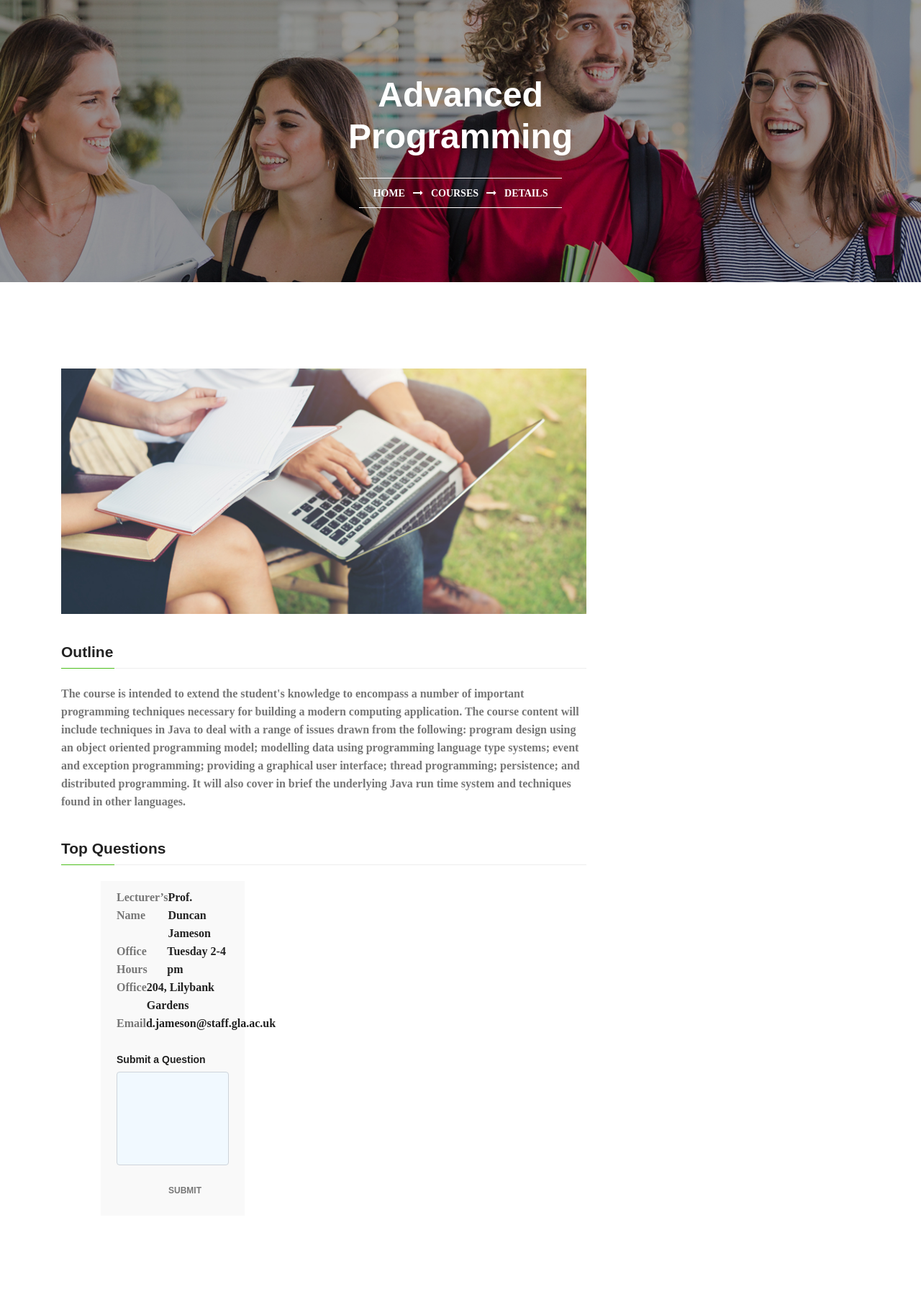
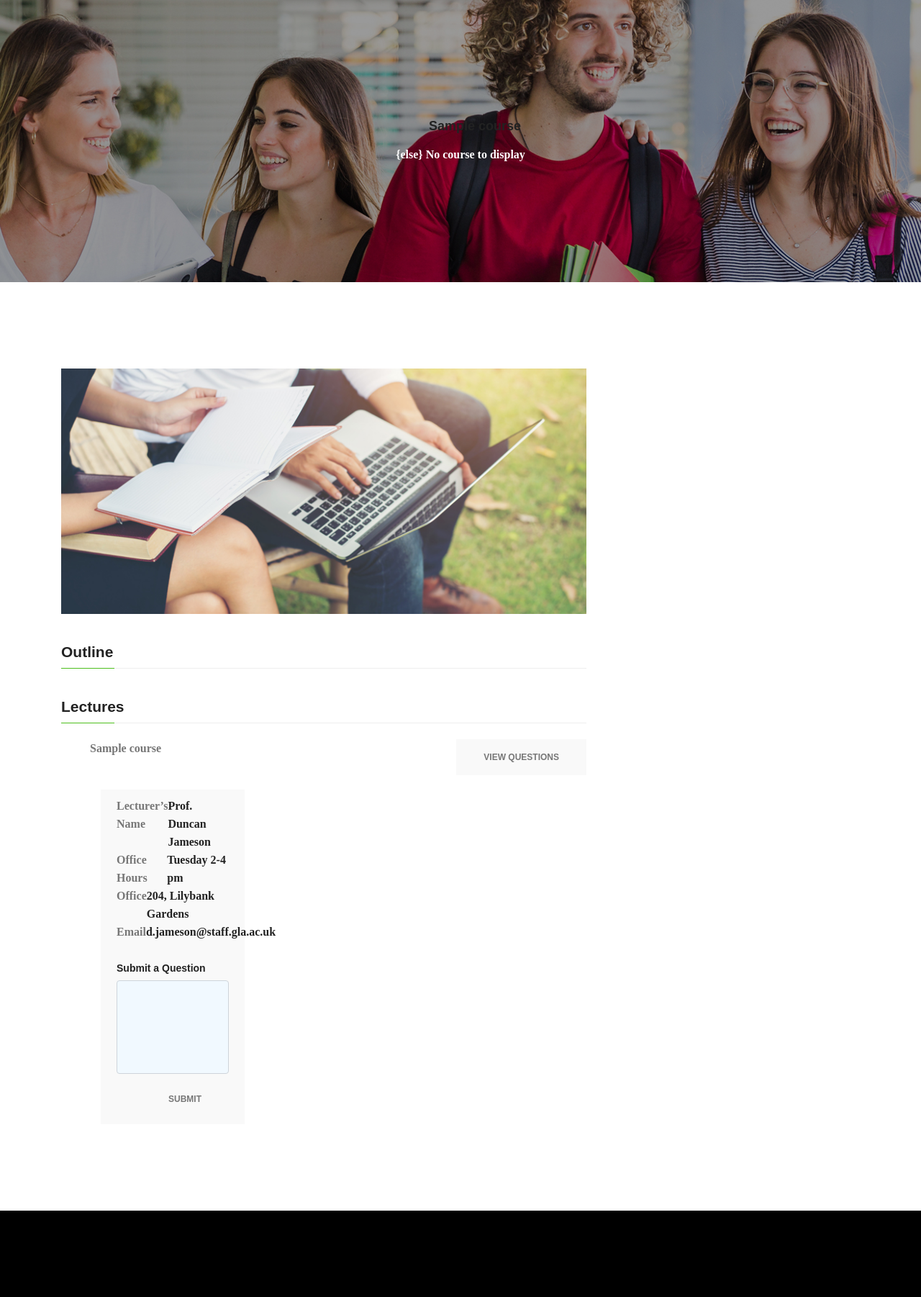
Before and after one commit to jdesbois/questionable, a Django app: template templates/main/course_details.html in a window 1280 px wide. Shown: the part 120-1922 px from the top of the page at 72% size. Run offline with Django 3.2, Linux system fonts and the light colour scheme; the template is opened without the code that fills it: most values are stand-ins (such as "Sample title", 1, 10 or a date in 2020); some libraries are stand-ins or nearby versions.

Commit message:
edited course details

```diff
--- a/templates/main/course_details.html
+++ b/templates/main/course_details.html
@@ -16,13 +16,16 @@
                 <div class="row justify-content-center">
                     <div class="col-lg-6">
                         <div class="banner_content text-center">
-                            <h2>Advanced Programming</h2>
-
-                            <div class="page_link">
-                                <a href="index.html">Home</a>
-                                <a href="courses.html">Courses</a>
-                                <a href="course-details.html">Details</a>
-                            </div>
+							{% if course %}
+							<ul>
+								{% for course in courses %}
+						  <h4> {{course.name}} </h4>
+							{% endfor %}
+							</ul>
+							{else}
+							<strong> No course to display </strong>
+							{% endif %}
+                        </div>
                         </div>
                     </div>
                 </div>
@@ -30,6 +33,7 @@
         </div>
     </section>
 {% endblock %}
+
 </div>
 
 
@@ -44,12 +48,30 @@
                     <div class="content_wrapper">
                         <h4 class="title">Outline</h4>
                         <div class="content">
-                          The course is intended to extend the student's knowledge to encompass a number of important programming techniques necessary for building a modern computing application. The course content will include techniques in Java to deal with a range of issues drawn from the following: program design using an object oriented programming model; modelling data using programming language type systems; event and exception programming; providing a graphical user interface; thread programming; persistence; and distributed programming. It will also cover in brief the underlying Java run time system and techniques found in other languages.
+                             <!--================ Course description to go here =================-->
                         </div>
-                        <h4 class="title">Top Questions</h4>
+                        <h4 class="title">Lectures</h4>
                         <div class="content">
                             <ul class="course_list">
-
+                                 <li class="justify-content-between d-flex">
+                                   <div>
+								   {% if course %}
+										<p>{{course.name}}<p>
+										{% if lectures %}
+										<ul>
+											{% for lecture in lectures %}
+												<a href="{{ lecture.url }}"></a>
+												{% endfor %}
+											</ul>
+											{% else %}
+											<strong> No lectures to display </strong>
+											{% endif %}
+										{% else %}
+											The specified course does not exist
+										{% endif %}
+									</div>
+                                    <a class="primary-btn text-uppercase" href="#">View Questions</a>
+                                </li>
 
                 <div class="col-lg-4 right-contents">
                     <ul>
```
